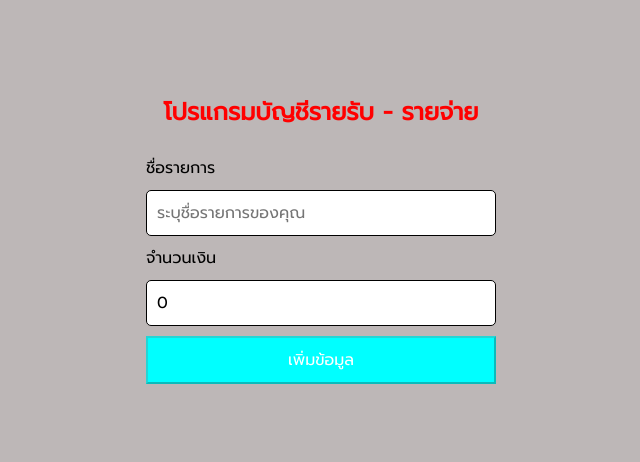
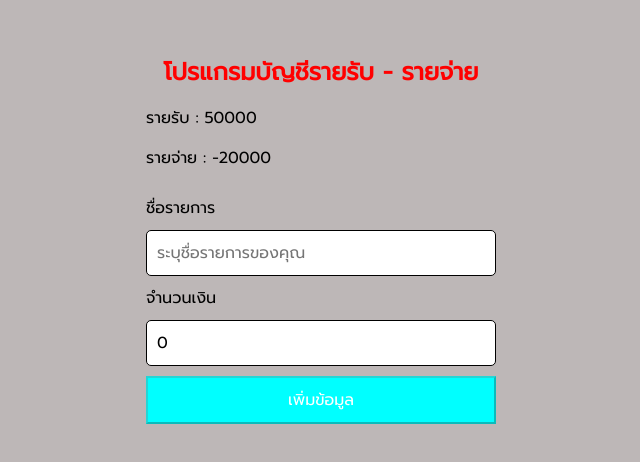
Before and after one commit to Atthaset/L_React, a React (Create React App) app: page / in a window 1280 px wide. Shown: the part 156-618 px from the top of the page, without its empty margins (319-959 px from the left). Built offline with nearby package versions, Linux system fonts and the light colour scheme.

Commit message:
1/13/2023

```diff
--- a/src/App.js
+++ b/src/App.js
@@ -2,22 +2,40 @@ import Transaction from "./Component/Transaction";
 import FormComponent from "./Component/FormComponent";
 import "./App.css"
 import { useState } from 'react'
+import DataContext from "./Data/DataContext";
+import ReportComponent from "./Component/ReportComponent";
 
 function App() {
   const design = { color: "red", textAlign: "center", fontSize: '1.5rem' }
-  const [items,setItem] = useState([])//ชื่อ [state,Function setState] = useState(ค่าเริ่มต้นของ state)
+  const initState = [
+    {id:1,title:"เงินเดือน",amount:50000},
+    {id:1,title:"ค่าเดินทาง",amount:-1500},
+    {id:1,title:"ขายของ",amount:1200},
+    {id:1,title:"ค่ากิน",amount:-14000}
+  ]
+  const [items, setItem] = useState([])//ชื่อ [state,Function setState] = useState(ค่าเริ่มต้นของ state)
   //ค่าเริ่มต้นอาจจะเป็นค่าเปล่า Arrary เปล่าได้ เช่น const [items,setItem] = useState([])
+  const [reportIncome,setReportIncome] = useState(0)
+  const [reportExpense,setReportExpense] = useState(0)
   const onAddNewItem = (newItem) => {//function รอรับค่าจาก FormComponent
-    setItem((prevItem)=>{
-      return [newItem,...prevItem]//ข้อมูลใหม่ ต่อข้อมูลเดิมหรือข้อมูลใหม่อยู่บนสุด
+    setItem((prevItem) => {
+      return [newItem, ...prevItem]//ข้อมูลใหม่ ต่อข้อมูลเดิมหรือข้อมูลใหม่อยู่บนสุด
     })
   }
   return (
-    <div className="Container">
-      <h1 style={design}>โปรแกรมบัญชีรายรับ - รายจ่าย</h1>
-      <FormComponent onAddItem={onAddNewItem} />
-      <Transaction items={items} />
-    </div>
+    <DataContext.Provider value = {
+      {
+        income:50000,
+        expense:-20000
+      }
+    }>
+      <div className="Container">
+        <h1 style={design}>โปรแกรมบัญชีรายรับ - รายจ่าย</h1>
+        <ReportComponent/>
+        <FormComponent onAddItem={onAddNewItem} />
+        <Transaction items={items} />
+      </div>
+    </DataContext.Provider>
   );
 }
 
--- /dev/null
+++ b/src/Component/ReportComponent.js
@@ -0,0 +1,14 @@
+import { useContext } from "react";
+import DataContext from "../Data/DataContext";
+
+const ReportComponent = () => {
+    const { income, expense } = useContext(DataContext)
+    return (
+        <div>
+            <p>รายรับ : {income}</p>
+            <p>รายจ่าย : {expense}</p>
+        </div>
+    );
+}
+
+export default ReportComponent
--- a/src/Component/Transaction.js
+++ b/src/Component/Transaction.js
@@ -2,13 +2,15 @@ import Item from "./Item";
 import './Transaction.css'
 
 const Transaction = (props) => {
-  const {items} = props
+  const { items } = props
   return (
-    <ul className="item-list">
-      {items.map((element) => {
-        return <Item {...element} key={element.id} />//<Item title={element.title} amount={element.amount}/>
-      })}
-    </ul>
+    <div>
+      <ul className="item-list">
+        {items.map((element) => {
+          return <Item {...element} key={element.id} />//<Item title={element.title} amount={element.amount}/>
+        })}
+      </ul>
+    </div>
   );
 };
 
--- /dev/null
+++ b/src/Data/DataContext.js
@@ -0,0 +1,5 @@
+import { createContext } from "react";
+
+const DataContext = createContext()
+
+export default DataContext
```
